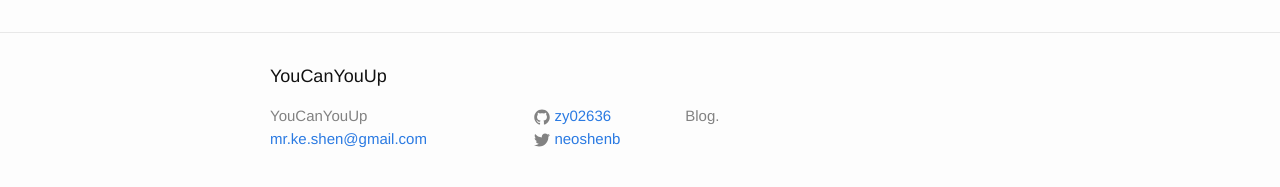
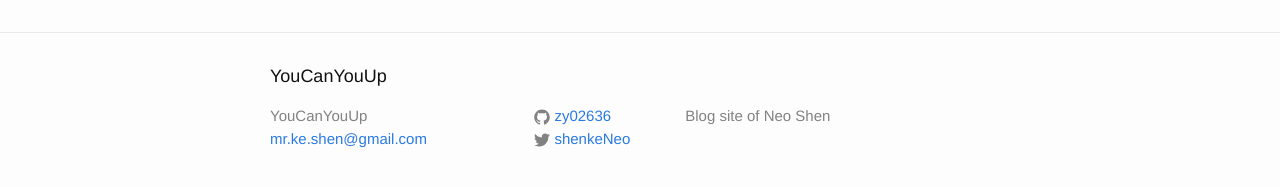
Before and after one commit to zy02636/blog, a Jekyll site: the page built from index.html, in a window 1280 px wide. Shown: the part 312-499 px from the top of the page. Built offline with Jekyll 4.4.1, drawn with Linux system fonts in a browser that asks for light colours.

Commit message:
update config file

```diff
--- a/_config.yml
+++ b/_config.yml
@@ -1,11 +1,11 @@
 # Site settings
 title: YouCanYouUp
 email: mr.ke.shen@gmail.com
-description: Blog.
+description: Blog site of Neo Shen
 baseurl: /blog
 encoding: utf-8
 url: "http://yourdomain.com" # the base hostname & protocol for your site
-twitter_username: neoshenb
+twitter_username: shenkeNeo
 github_username:  zy02636
 
 # Build settings
```
